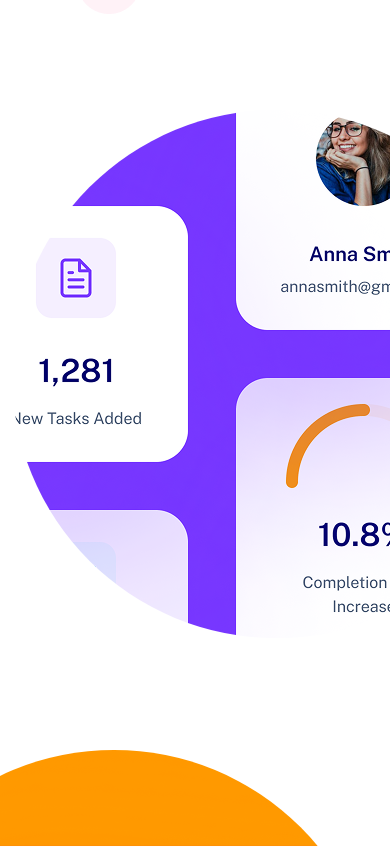
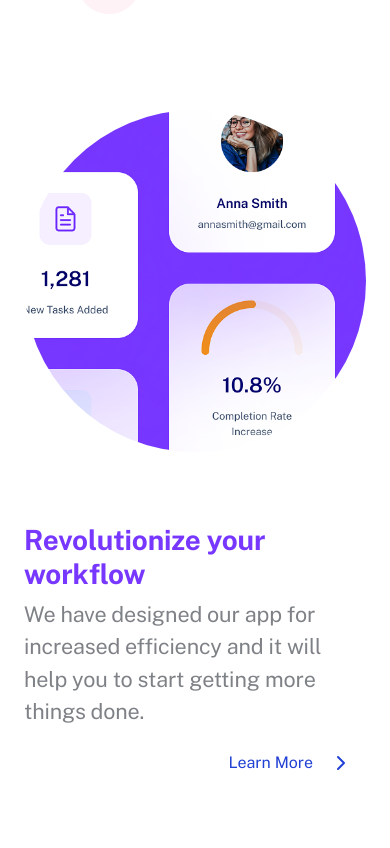
Before and after one commit to MrAghaei/7host-interveiw-task, a Next.js app: page / in a window 390 px wide. Shown: the part 1032-1880 px from the top of the page. Built offline with nearby package versions, Linux system fonts and the light colour scheme.

Commit message:
[#18-IMPLEMENT] add big feature responsiveness

```diff
--- a/src/(Components)/BigFeature/BigFeature.tsx
+++ b/src/(Components)/BigFeature/BigFeature.tsx
@@ -17,10 +17,10 @@ interface BigFeatureProps {
 function BigFeature({ data }: BigFeatureProps) {
   return (
     <div
-      className={`container d-flex align-items-center justify-content-between gap-custom-18 mt-custom-24 ${data.isRtl ? "flex-row-reverse" : ""}`}
+      className={`container px-4 p-xl-0 d-flex flex-column flex-xl-row align-items-center justify-content-between gap-custom-18 mt-custom-24 ${data.isRtl ? "flex-xl-row-reverse" : ""}`}
     >
       <Image
-        className="rounded-circle"
+        className="rounded-circle img-fluid"
         src={data.image}
         alt={data.heading}
         width={528}
```
